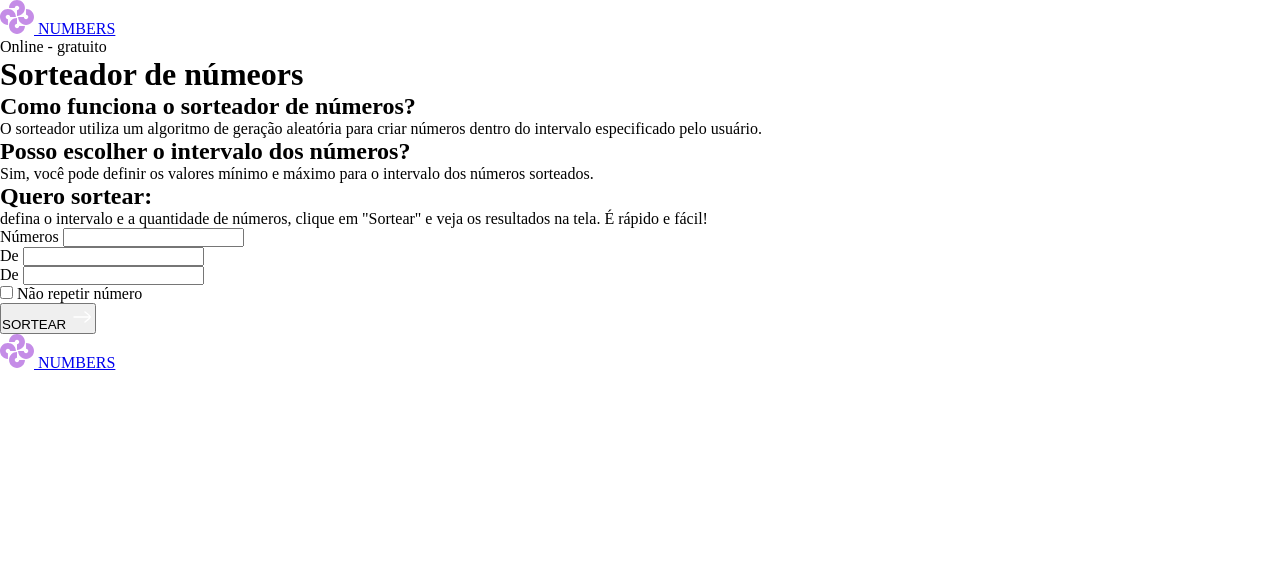
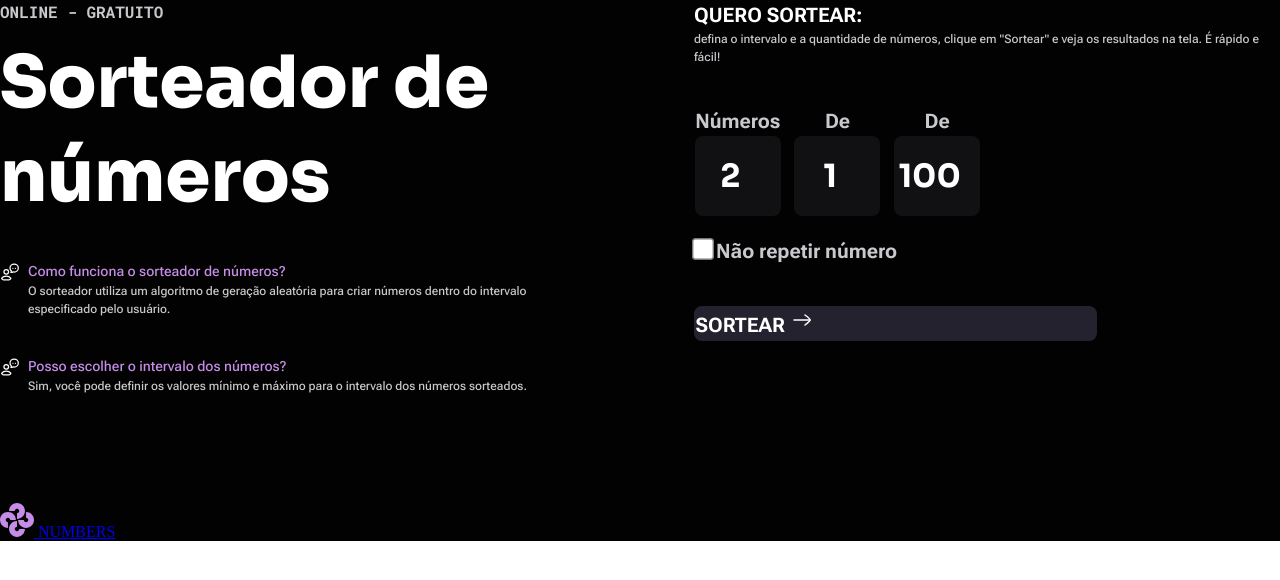
Before and after one commit to thamicordeiro/number-generator, a plain HTML site: page index.html in a window 1280 px wide. Drawn offline with Linux system fonts and the light colour scheme.

Commit message:
estruturando form

```diff
--- a/index.html
+++ b/index.html
@@ -1,21 +1,14 @@
 <!DOCTYPE html>
 <html lang="en">
 <head>
-
 <link rel="preconnect" href="https://fonts.googleapis.com">
 <link rel="preconnect" href="https://fonts.gstatic.com" crossorigin>
-
 
 <meta charset="UTF-8">
 <meta name="viewport" content="width=device-width, initial-scale=1.0">
 
 
 <title>Sorteador de números</title>
-
-  <a href="/" class="logo">
-  <img src="assets/logo.svg" alt="NUMBERS">
-  <span>NUMBERS</span>
-  </a>
 
 <link rel="stylesheet" href="styles/index.css">
 
@@ -28,45 +21,52 @@
 
 <main class="container">
 
-<div class="content">
-<span class="orveline">Online - gratuito</span>
-<h1>Sorteador de númeors</h1>
-<section>
-<h2>Como funciona o sorteador de números?</h2>
+<section class="info">
+
+<header>
+<span class="overline">ONLINE - GRATUITO</span>
+<h1>Sorteador de números</h1>
+</header>
+
+<section class="help">
+<h2>
+<img src="assets/icons/icon-help.svg" alt="">Como funciona o sorteador de números?</h2>
 <p>O sorteador utiliza um algoritmo de geração aleatória para criar números dentro do intervalo especificado pelo usuário.</p>
 </section>
 
-<section>
-<h2>Posso escolher o intervalo dos números?</h2>
+<section class="help">
+<h2>
+<img src="assets/icons/icon-help.svg" alt="">Posso escolher o intervalo dos números?</h2>
 <p>Sim, você pode definir os valores mínimo e máximo para o intervalo dos números sorteados.</p>
 </section>
-</div>
+</section>
 
 <section class="content form">
-<h2>Quero sortear:</h2>
+<h2>QUERO SORTEAR:</h2>
 <p>defina o intervalo e a quantidade de números, clique em "Sortear" e veja os resultados na tela. É rápido e fácil!</p>
 <form>
 <div class="fields">
 <div class="number-field">
 <label for="numero">Números</label>
-<input type="number"  id="numero" name="">
+<input type="number" value="2"  id="numero" name="">
 </div>
 
 <div class="number-field">
  <label for="minimo">De</label>
- <input type="number" id="minimo" name="minimo">
+ <input type="number" value="1"  id="minimo" name="minimo" >
 </div>
 
 <div class="number-field">
  <label for="maximo">De</label>
- <input type="number"  id="maximo" name="maximo">
+ <input type="number" value="100" id="maximo" name="maximo" >
+</div>
 </div>
 
 <div class="option-toggle">
 <input type="checkbox" id="no-repeat" name="no-repeat">
 <label for="no-repeat">Não repetir número</label>
 </div>
-</div>
+
 </form>
 
 <button class="btn btn-primary">
--- /dev/null
+++ b/styles/button.css
@@ -0,0 +1,16 @@
+button{
+  all: unset;
+  font: var(--label-md);
+  color: var(--content-primary);
+  background-color: var(--background-tertiary);
+  padding: .1rem .1rem;
+  width: 400px;
+  border-radius: .5rem;
+  cursor: pointer;
+  margin-top: 2.5rem;
+
+
+  &.btn-primary {
+
+  }
+}
--- /dev/null
+++ b/styles/form.css
@@ -0,0 +1,49 @@
+
+h2 {
+font: var(--label-md);
+color: var(--content-primary);
+}
+
+.fields {
+
+margin-top: 40px;
+display: grid;
+grid-template-columns: repeat(6, 1fr);
+gap: 12px;
+text-align: center;
+
+}
+
+
+label {
+font: var(--label-md);
+color: var(--content-secondary);
+}
+
+.number-field input {
+
+  background-color: var(--background-secondary);
+  outline: none;
+  border: none;
+  box-sizing: border-box;
+  border-radius: 8px;
+  width: 86px;
+  height:80px;
+  font: var(--h3);
+  color: var(--content-primary);
+  text-align: center;
+  margin-bottom: 20px;
+
+}
+
+
+
+input[type="checkbox"] {
+width: 18px;
+height: 18px;
+transform: scale(1.2);
+cursor: pointer;
+color: var(--gradient-background)
+
+
+}
--- a/styles/index.css
+++ b/styles/index.css
@@ -1 +1,5 @@
 @import url(global.css);
+@import url(info.css);
+@import url(layout.css);
+@import url(form.css);
+@import url(button.css);
--- /dev/null
+++ b/styles/info.css
@@ -0,0 +1,39 @@
+header {
+display: grid;
+gap: 12px;
+}
+
+header .overline {
+font: var(--overline);
+color: var(--content-secondary);
+}
+
+h1 {
+  font: var(--h1);
+  color: var(--content-primary);
+  margin-bottom: 38px;
+}
+
+ section.info h2 {
+  font: var(--text-md);
+  color: var(--content-brand);
+}
+
+h2 {
+  display: flex;
+  align-items: center;
+  gap: 8px;
+}
+
+h2 img {
+  width: 20px;
+  height: 20px;
+}
+
+.help + .help {
+  margin-top: 38px;
+}
+
+.help p {
+  margin-inline: 28px;
+}
--- /dev/null
+++ b/styles/layout.css
@@ -0,0 +1,13 @@
+.container {
+display: grid;
+grid-template-columns: 1fr 1fr;
+margin: auto;
+gap: 108px;
+
+background-color: var(--color-inverse);
+}
+
+p {
+font: var(--text-sm);
+color: var(--content-secondary);
+}
```
Lines whose indentation alone changed are shown as unchanged.
